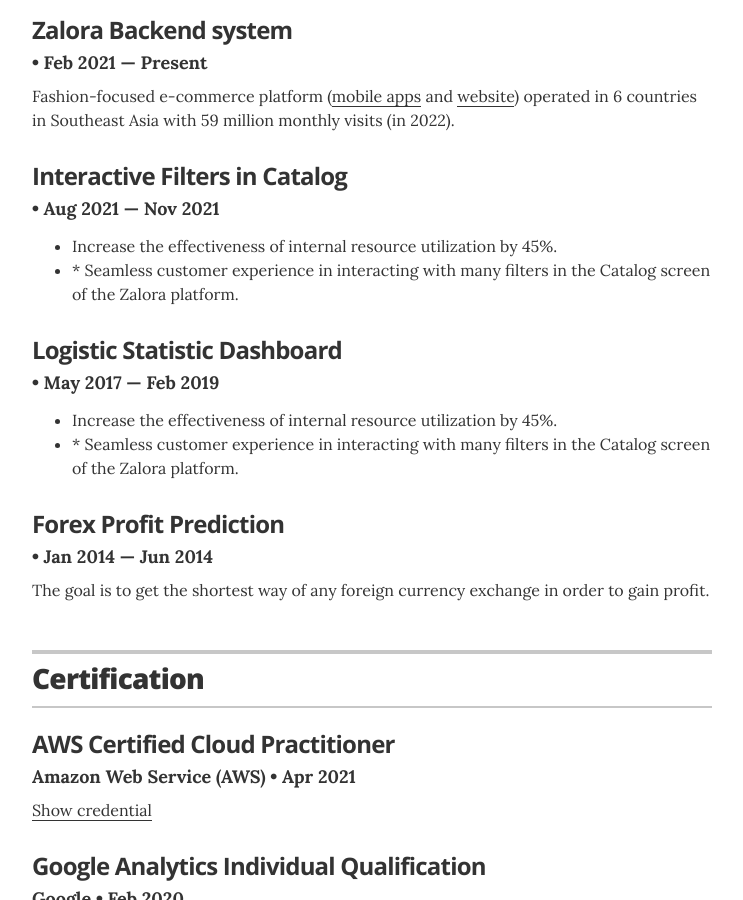
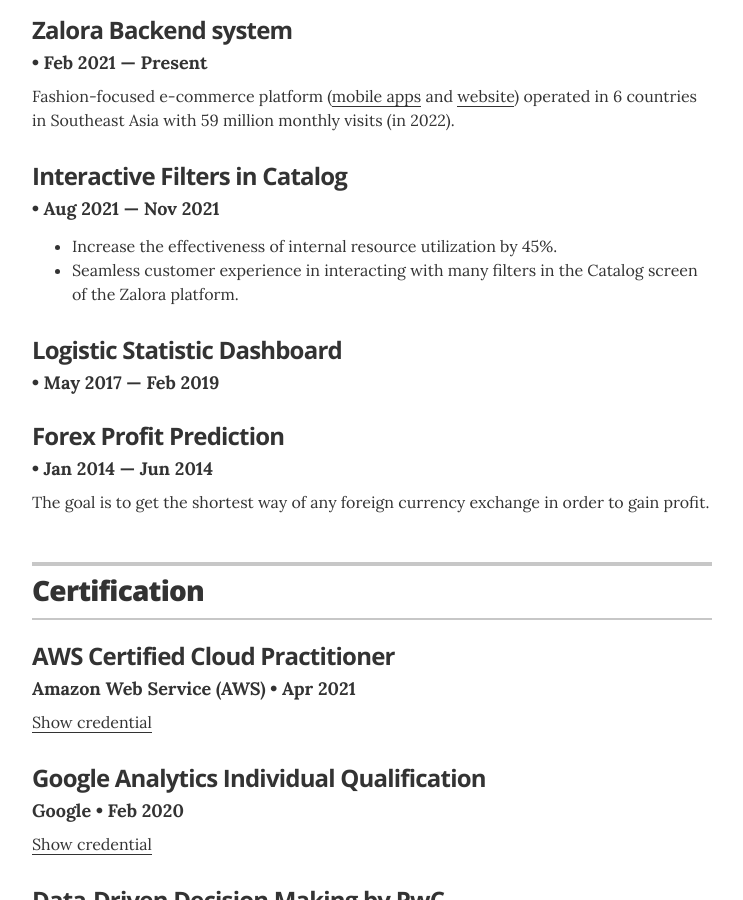
Before and after one commit to yessypp/yessypp.github.io, a Jekyll site: the page built from index.html, in a window 1280 px wide and 900 px high, scrolled down 2241 px. Shown: the whole window, without its empty margins (268-1011 px from the left). Built offline with Jekyll 4.4.1, drawn with Linux system fonts in a browser that asks for light colours.

Commit message:
Update projects

```diff
--- a/_data/projects.yml
+++ b/_data/projects.yml
@@ -9,12 +9,12 @@
 - project: Interactive Filters in Catalog
   duration: Aug 2021 &mdash; Nov 2021
   # url: "#"
-  description: <ul><li>Increase the effectiveness of internal resource utilization by 45%.</li><li>* Seamless customer experience in interacting with many filters in the Catalog screen of the Zalora platform.</li></ul>
+  description: <ul><li>Increase the effectiveness of internal resource utilization by 45%.</li><li>Seamless customer experience in interacting with many filters in the Catalog screen of the Zalora platform.</li></ul>
 
 - project: Logistic Statistic Dashboard
   duration: May 2017 &mdash; Feb 2019
   # url: "#"
-  description: <ul><li>Increase the effectiveness of internal resource utilization by 45%.</li><li>* Seamless customer experience in interacting with many filters in the Catalog screen of the Zalora platform.</li></ul>
+  # description:
 
 - project: Forex Profit Prediction
   duration: Jan 2014 &mdash; Jun 2014
```
